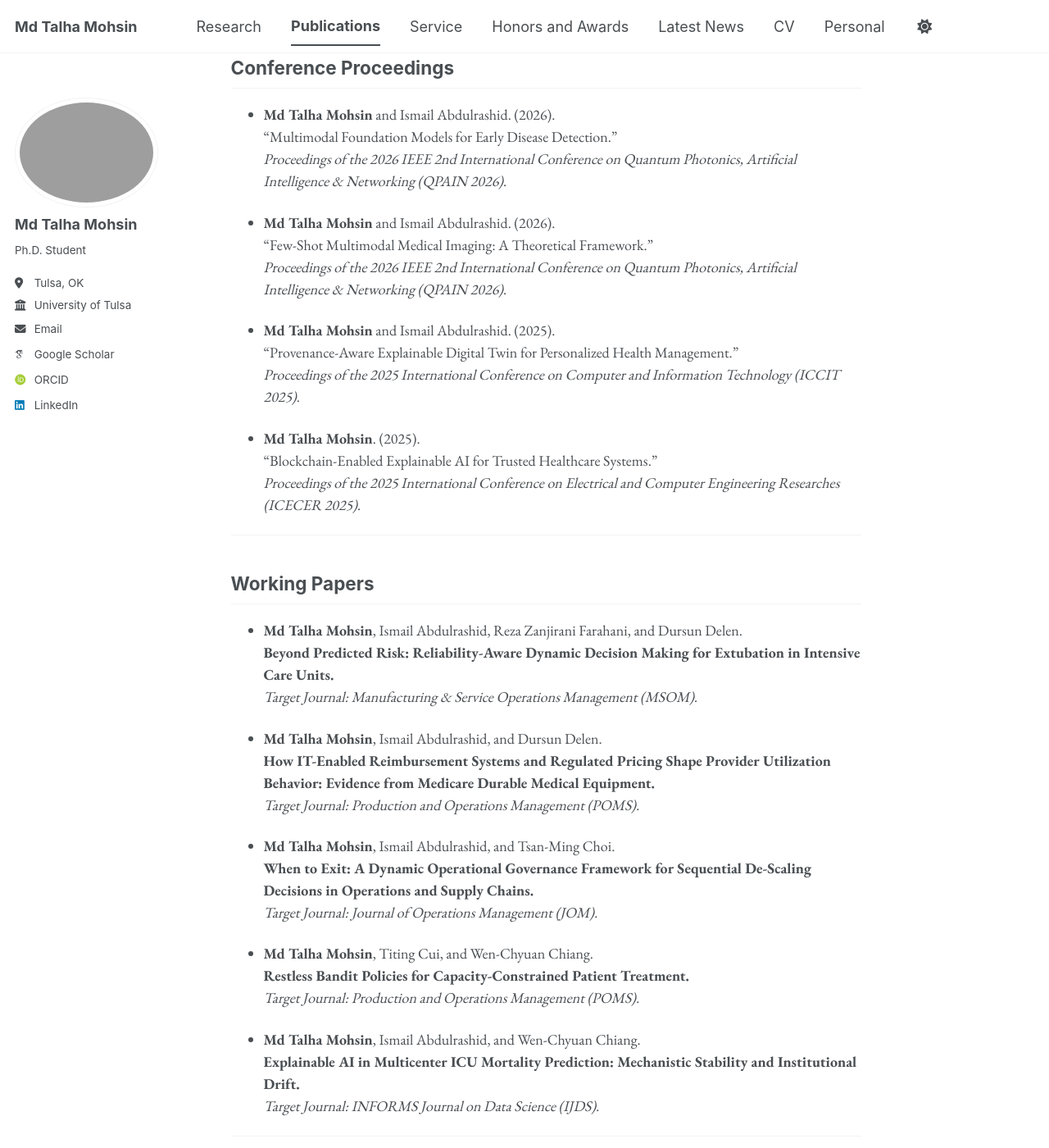
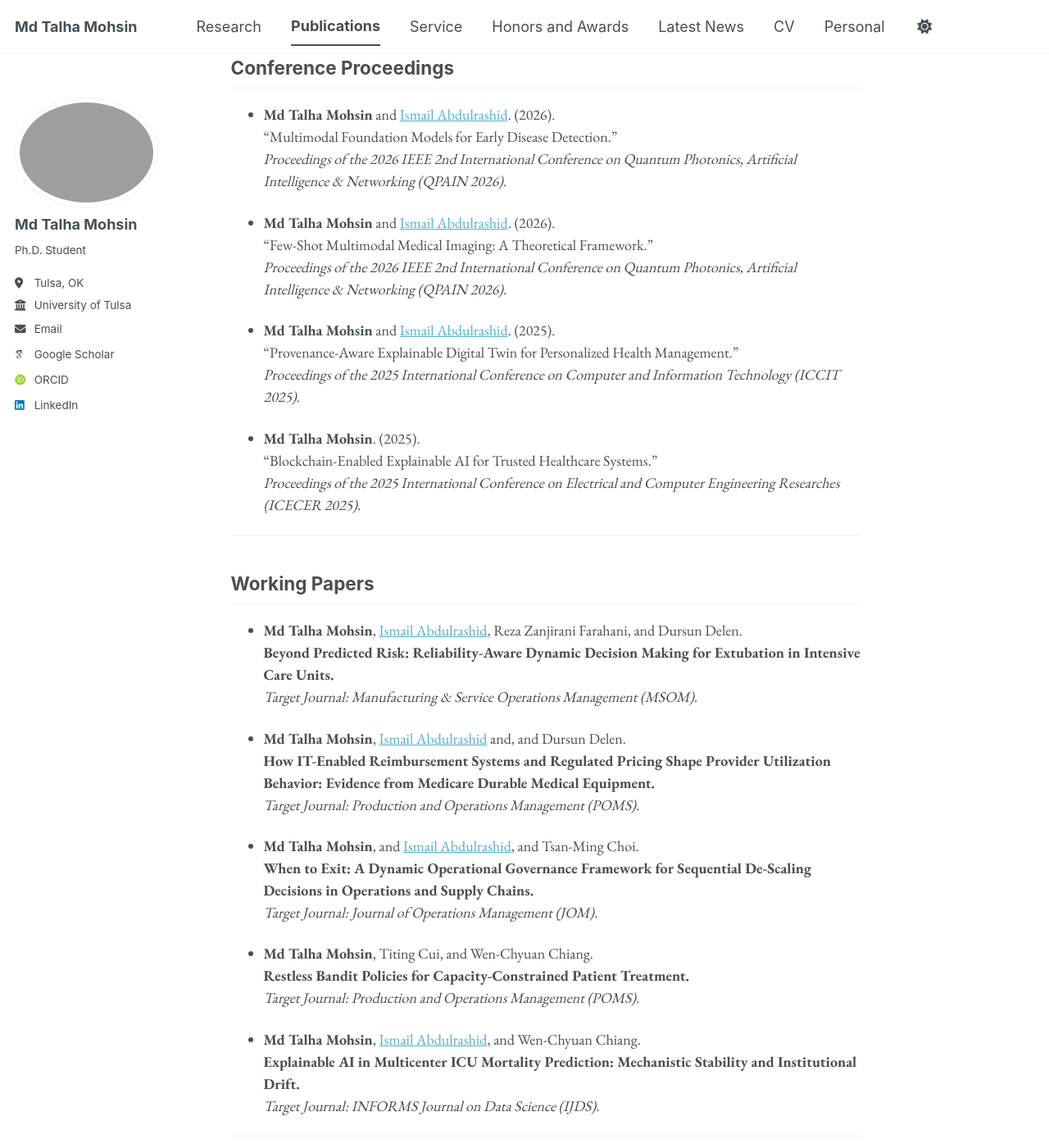
Before and after one commit to mdtalhamohsin/mdtalhamohsin.github.io, a Jekyll site: the page built from _pages/publications.md, in a window 1280 px wide and 1400 px high, scrolled down 485 px. Shown: the whole window at 82% size. Built offline with Jekyll 4.4.1, drawn with Linux system fonts in a browser that asks for light colours; some web fonts are replaced; a script bundle is joined from its source files by our own code; library files that are not in the unit come from our copies; some of the changed lines change nothing that is shown; some of the changed text lies outside the part shown.

Commit message:
Update publications.md

```diff
--- a/_pages/publications.md
+++ b/_pages/publications.md
@@ -9,11 +9,11 @@ You can also find my publications on [Google Scholar](https://scholar.google.com
 
 ## Refereed Journal Publications
 
-- **Md Talha Mohsin**, Ismail Abdulrashid, Mohamed Khalafalla, and Dursun Delen.
+- **Md Talha Mohsin**, <a href="https://utulsa.edu/people/ismail-abdulrashid/" target="_blank" rel="noopener noreferrer">Ismail Abdulrashid</a>, Mohamed Khalafalla, and Dursun Delen.
   “Explainable AI and Decision Analytics for Early Disease Detection: A Synthesis of Healthcare Information Systems.”
   **Annals of Operations Research** (forthcoming; ABDC **A**).
 
-- Ismail Abdulrashid, **Md Talha Mohsin**, Mohamed Khalafalla, and Dursun Delen.
+- <a href="https://utulsa.edu/people/ismail-abdulrashid/" target="_blank" rel="noopener noreferrer">Ismail Abdulrashid</a>, **Md Talha Mohsin**, Mohamed Khalafalla, and Dursun Delen.
   “A Decision-Centered Review of Explainable AI in Transport Logistics.”
   **Journal of Computer Information Systems** (ABDC **A**).
 
@@ -21,15 +21,15 @@ You can also find my publications on [Google Scholar](https://scholar.google.com
 
 ## Conference Proceedings
 
-- **Md Talha Mohsin** and Ismail Abdulrashid. (2026).
+- **Md Talha Mohsin** and <a href="https://utulsa.edu/people/ismail-abdulrashid/" target="_blank" rel="noopener noreferrer">Ismail Abdulrashid</a>. (2026).
   “Multimodal Foundation Models for Early Disease Detection.”
   *Proceedings of the 2026 IEEE 2nd International Conference on Quantum Photonics, Artificial Intelligence & Networking (QPAIN 2026)*.
 
-- **Md Talha Mohsin** and Ismail Abdulrashid. (2026).
+- **Md Talha Mohsin** and <a href="https://utulsa.edu/people/ismail-abdulrashid/" target="_blank" rel="noopener noreferrer">Ismail Abdulrashid</a>. (2026).
   “Few-Shot Multimodal Medical Imaging: A Theoretical Framework.”
   *Proceedings of the 2026 IEEE 2nd International Conference on Quantum Photonics, Artificial Intelligence & Networking (QPAIN 2026)*.
 
-- **Md Talha Mohsin** and Ismail Abdulrashid. (2025).
+- **Md Talha Mohsin** and <a href="https://utulsa.edu/people/ismail-abdulrashid/" target="_blank" rel="noopener noreferrer">Ismail Abdulrashid</a>. (2025).
   “Provenance-Aware Explainable Digital Twin for Personalized Health Management.”
   *Proceedings of the 2025 International Conference on Computer and Information Technology (ICCIT 2025)*.
 
@@ -41,15 +41,15 @@ You can also find my publications on [Google Scholar](https://scholar.google.com
 
 ## Working Papers
 
-- **Md Talha Mohsin**, Ismail Abdulrashid, Reza Zanjirani Farahani, and Dursun Delen.
+- **Md Talha Mohsin**, <a href="https://utulsa.edu/people/ismail-abdulrashid/" target="_blank" rel="noopener noreferrer">Ismail Abdulrashid</a>, Reza Zanjirani Farahani, and Dursun Delen.
   **Beyond Predicted Risk: Reliability-Aware Dynamic Decision Making for Extubation in Intensive Care Units.**
   *Target Journal: Manufacturing & Service Operations Management (MSOM).*
 
-- **Md Talha Mohsin**, Ismail Abdulrashid, and Dursun Delen.
+- **Md Talha Mohsin**, <a href="https://utulsa.edu/people/ismail-abdulrashid/" target="_blank" rel="noopener noreferrer">Ismail Abdulrashid</a> and, and Dursun Delen.
   **How IT-Enabled Reimbursement Systems and Regulated Pricing Shape Provider Utilization Behavior: Evidence from Medicare Durable Medical Equipment.**
   *Target Journal: Production and Operations Management (POMS).*
 
-- **Md Talha Mohsin**, Ismail Abdulrashid, and Tsan-Ming Choi.
+- **Md Talha Mohsin**, and <a href="https://utulsa.edu/people/ismail-abdulrashid/" target="_blank" rel="noopener noreferrer">Ismail Abdulrashid</a>, and Tsan-Ming Choi.
   **When to Exit: A Dynamic Operational Governance Framework for Sequential De-Scaling Decisions in Operations and Supply Chains.**
   *Target Journal: Journal of Operations Management (JOM).*
 
@@ -57,7 +57,7 @@ You can also find my publications on [Google Scholar](https://scholar.google.com
   **Restless Bandit Policies for Capacity-Constrained Patient Treatment.**
   *Target Journal: Production and Operations Management (POMS).*
 
-- **Md Talha Mohsin**, Ismail Abdulrashid, and Wen-Chyuan Chiang.
+- **Md Talha Mohsin**, <a href="https://utulsa.edu/people/ismail-abdulrashid/" target="_blank" rel="noopener noreferrer">Ismail Abdulrashid</a>, and Wen-Chyuan Chiang.
   **Explainable AI in Multicenter ICU Mortality Prediction: Mechanistic Stability and Institutional Drift.**
   *Target Journal: INFORMS Journal on Data Science (IJDS).*
 
```
